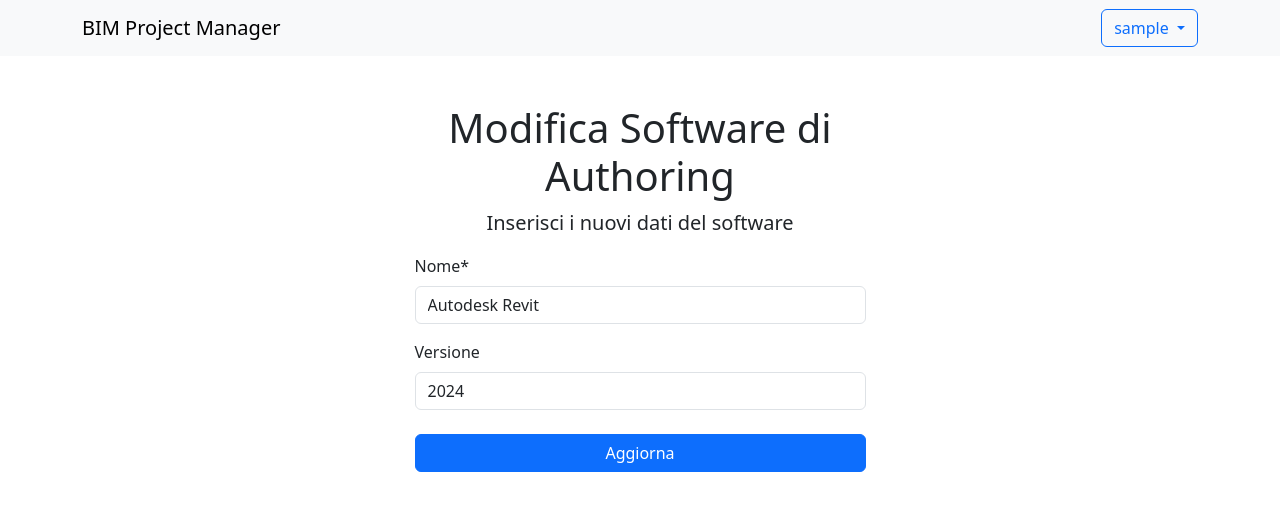
After one commit to zioscuro/LRA-BIM-Project-Manager, a Django app: page /settings/update_software/1 in a window 1280 px wide. The commit adds this page. Shown: the top 511 px of the page. Run offline with Django 5.2, Linux system fonts and the light colour scheme; the visitor is signed in with stand-in values (Sample User, id 1); data comes from the database, SQL or seed files in the repository; some libraries are stand-ins or nearby versions.

Commit message:
Add AuthoringSoftware model create, update and delete templates and update links in organization_settings.html template

```diff
--- /dev/null
+++ b/BIM_project_manager/organization/templates/organization/authoring_software_update.html
@@ -0,0 +1,24 @@
+{% extends 'base.html' %}
+{% load crispy_forms_tags %}
+
+{% block head_title %}{{ block.super }} - Modifica software di authoring{% endblock head_title %}
+
+{% block content %}
+
+  <div class="row justify-content-center">
+    <div class="col-5">
+      <div class="text-center">
+        <h1>Modifica Software di Authoring</h1>
+        <p class="fs-5">Inserisci i nuovi dati del software</p>
+      </div>
+      <form method="POST" novalidate>
+        {% csrf_token %}
+        {{ form|crispy }}
+        <div class="d-grid mt-4">
+          <input type="submit" class="btn btn-primary" value="Aggiorna">
+        </div>
+      </form>
+    </div>
+  </div>
+
+{% endblock content %}
--- a/BIM_project_manager/organization/templates/organization/organization_settings.html
+++ b/BIM_project_manager/organization/templates/organization/organization_settings.html
@@ -80,14 +80,14 @@
         <th scope="row">{{forloop.counter}}</th>
         <td>{{ software.name }}</td>
         <td>{{ software.version }}</td>
-        <td><a href="#" class="btn btn-outline-primary btn-sm">Modifica</a></td>
-        <td><a href="#" class="btn btn-outline-danger btn-sm">Cancella</a></td>
+        <td><a href="{% url 'update_software' pk=software.pk %}" class="btn btn-outline-primary btn-sm">Modifica</a></td>
+        <td><a href="{% url 'delete_software' pk=software.pk %}" class="btn btn-outline-danger btn-sm">Cancella</a></td>
       </tr>
       {% endfor %}
     </tbody>
   </table>
   <div class="d-flex gap-2 justify-content-end">
-    <a href="#" class="btn btn-outline-primary btn">+ Aggiungi software</a>
+    <a href="{% url 'create_software' %}" class="btn btn-outline-primary btn">+ Aggiungi software</a>
   </div>
   <hr>
   <h4>Schede LOD</h4>
--- a/BIM_project_manager/organization/urls.py
+++ b/BIM_project_manager/organization/urls.py
@@ -12,4 +12,8 @@ urlpatterns = [
     path('create_discipline/', views.CreateDiscipline.as_view(), name='create_discipline'),
     path('update_discipline/<int:pk>', views.UpdateDiscipline.as_view(), name='update_discipline'),
     path('delete_discipline/<int:pk>', views.DeleteDiscipline.as_view(), name='delete_discipline'),
+
+    path('create_software/', views.CreateAuthoringSoftware.as_view(), name='create_software'),
+    path('update_software/<int:pk>', views.UpdateAuthoringSoftware.as_view(), name='update_software'),
+    path('delete_software/<int:pk>', views.DeleteAuthoringSoftware.as_view(), name='delete_software'),
 ]
--- a/BIM_project_manager/organization/views.py
+++ b/BIM_project_manager/organization/views.py
@@ -77,13 +77,27 @@ class DeleteDiscipline(StaffMixin, DeleteView):
 
 
 class CreateAuthoringSoftware(StaffMixin, CreateView):
-  pass
+  model = AuthoringSoftware
+  fields = ['name', 'version']
+  template_name = 'organization/authoring_software_create.html'
+
+  def get_success_url(self):
+    return reverse('organization_settings')
 
 class UpdateAuthoringSoftware(StaffMixin, UpdateView):
-  pass
+  model = AuthoringSoftware
+  fields = ['name', 'version']
+  template_name = 'organization/authoring_software_update.html'
+
+  def get_success_url(self):
+    return reverse('organization_settings')
 
 class DeleteAuthoringSoftware(StaffMixin, DeleteView):
-  pass
+  model = AuthoringSoftware
+  template_name = 'organization/authoring_software_delete.html'
+
+  def get_success_url(self):
+    return reverse('organization_settings')
 
 
 class CreateLodReference(StaffMixin, CreateView):
```
Also changed, not shown: BIM_project_manager/organization/templates/organization/authoring_software_create.html (added, +24 -0 lines), BIM_project_manager/organization/templates/organization/authoring_software_delete.html (added, +23 -0 lines).
